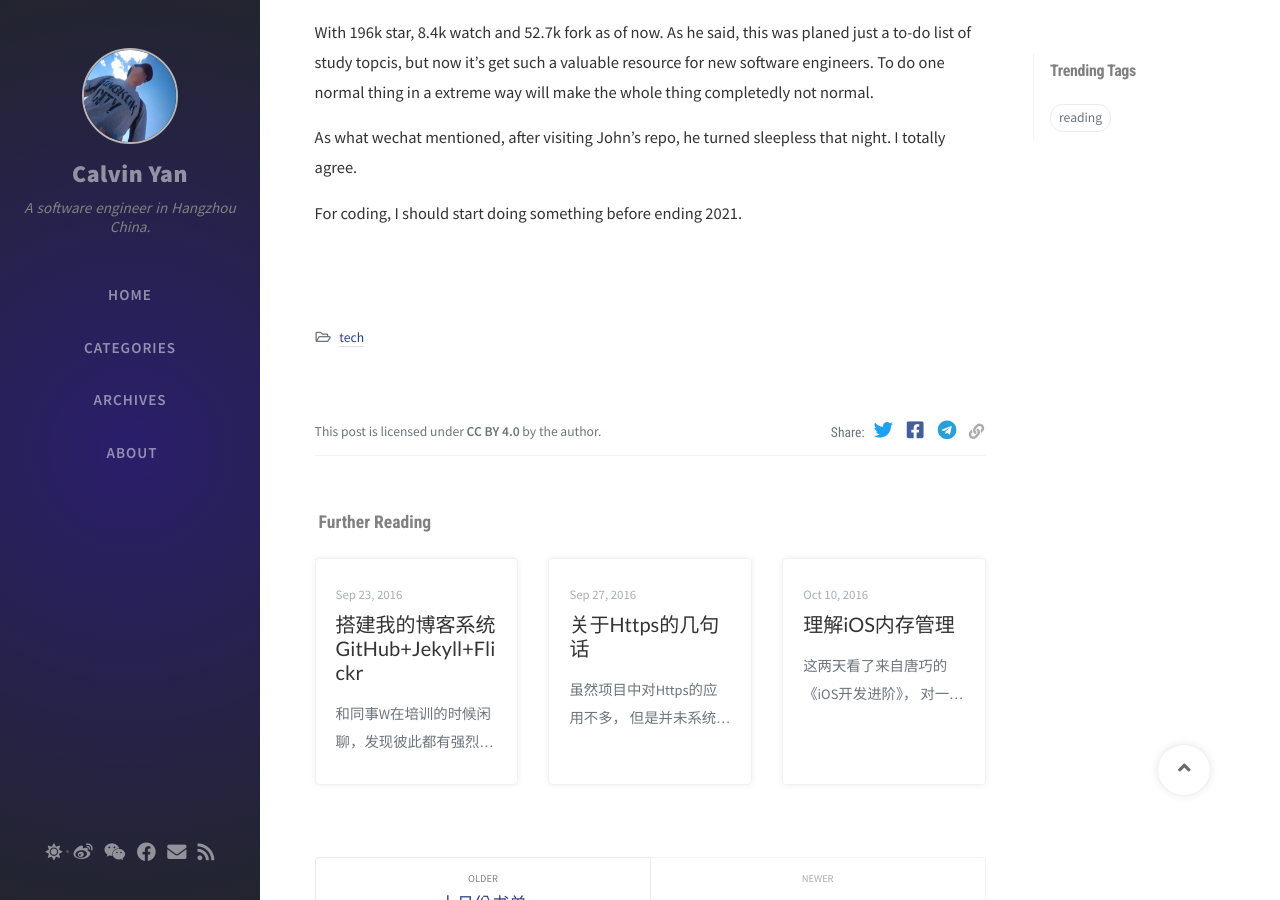
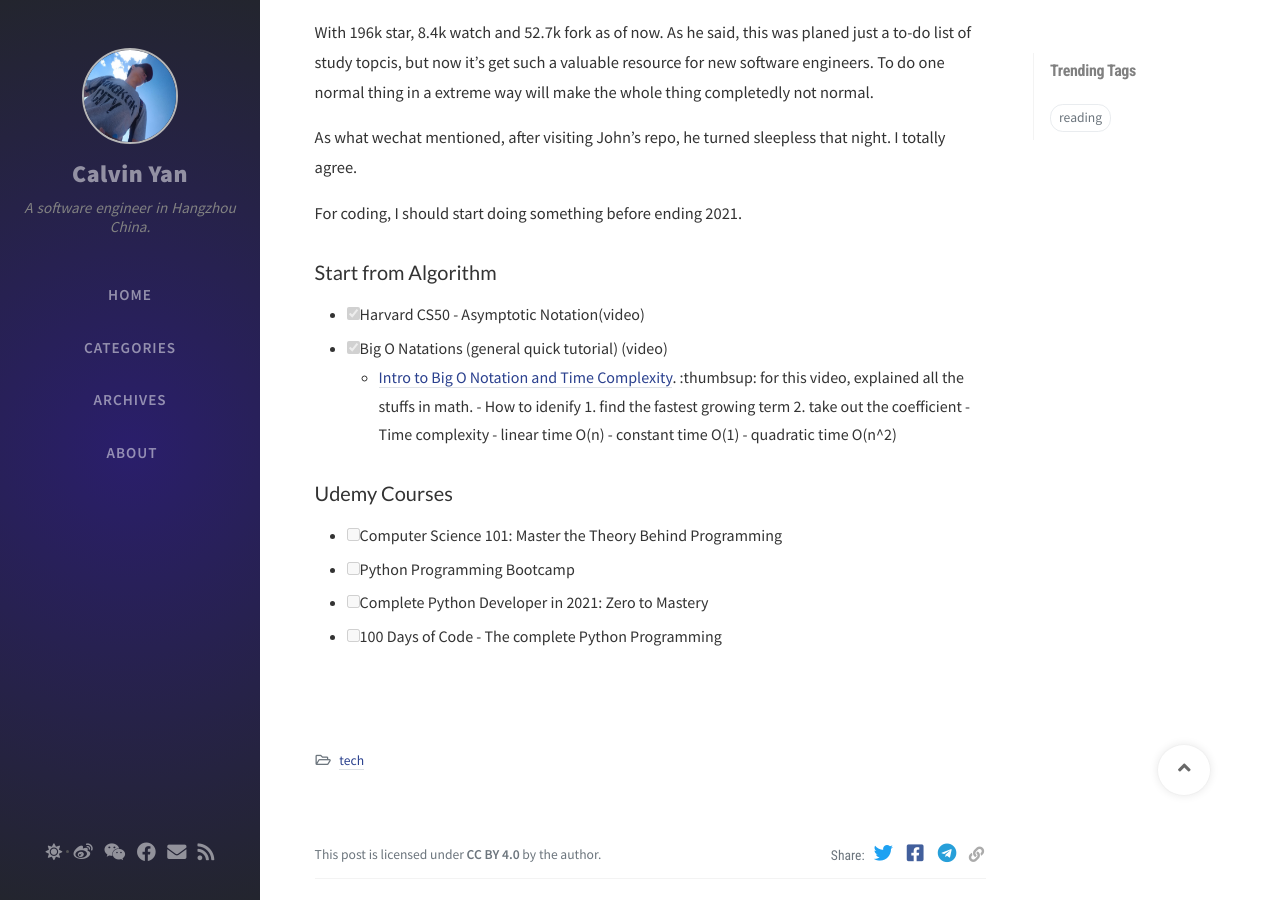
Before and after one commit to hicalvin/hicalvin.github.io, a Jekyll site: the page built from _posts/2021-10-28-abc_always_being_coding.md, in a window 1280 px wide and 900 px high, scrolled down 298 px. Built offline with Jekyll 4.4.1, drawn with Linux system fonts in a browser that asks for light colours; nearby versions of some CDN libraries; comment, search, counter and statistics services are not loaded.

Commit message:
update abc post

```diff
--- a/_posts/2021-10-28-abc_always_being_coding.md
+++ b/_posts/2021-10-28-abc_always_being_coding.md
@@ -12,3 +12,23 @@ With 196k star, 8.4k watch and 52.7k fork as of now. As he said, this was planed
 As what wechat mentioned, after visiting John's repo, he turned sleepless that night. I totally agree.
 
 For coding, I should start doing something before ending 2021.
+
+### Start from Algorithm
+
+- [x] Harvard CS50 - Asymptotic Notation(video)
+- [x] Big O Natations (general quick tutorial) (video)
+  - [Intro to Big O Notation and Time Complexity](https://www.youtube.com/watch?v=D6xkbGLQesk). :thumbsup: for this video, explained all the stuffs in math.
+        - How to idenify
+            1. find the fastest growing term
+            2. take out the coefficient
+        - Time complexity
+            - linear time O(n)
+            - constant time O(1)
+            - quadratic time O(n^2)
+
+### Udemy Courses
+
+- [ ] Computer Science 101: Master the Theory Behind Programming
+- [ ] Python Programming Bootcamp
+- [ ] Complete Python Developer in 2021: Zero to Mastery
+- [ ] 100 Days of Code - The complete Python Programming
```
Also changed, not shown: _posts/2021-10-12-book_list_of_Oct.md (+1 -0 lines).
